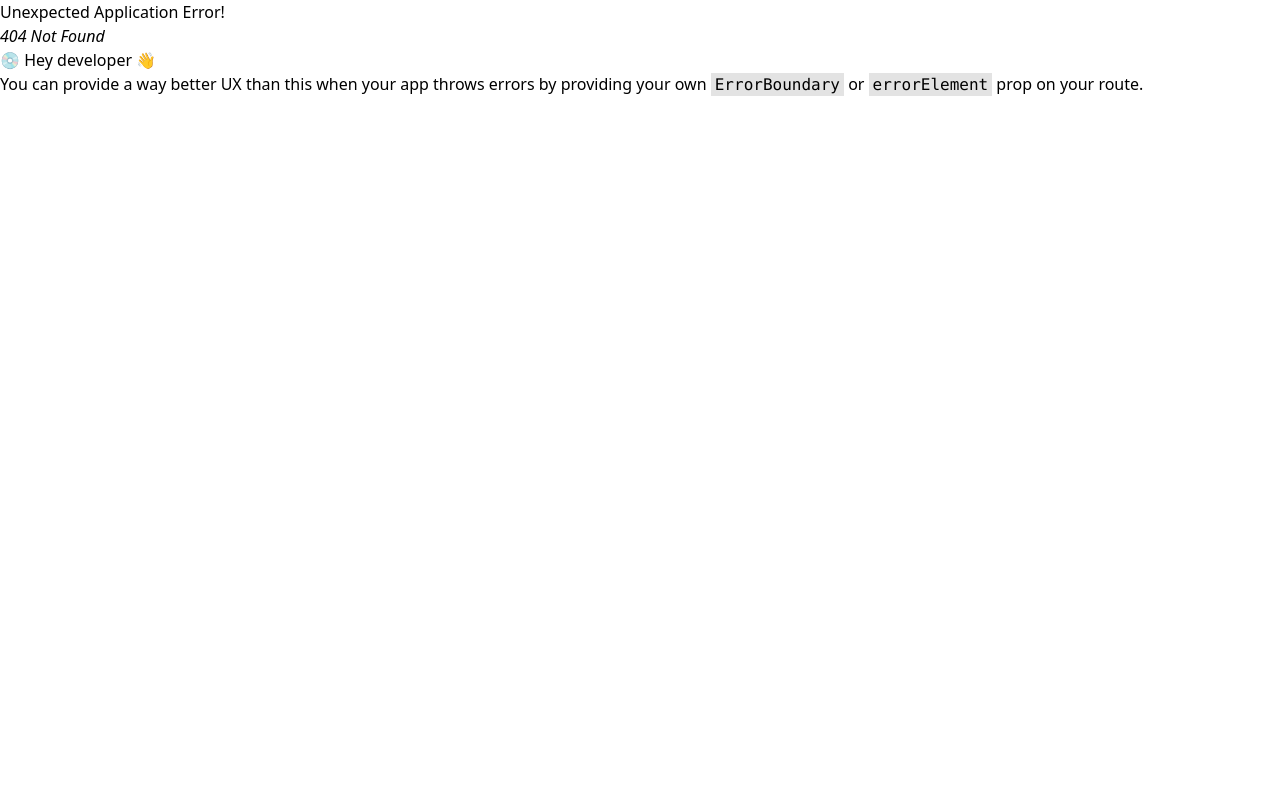
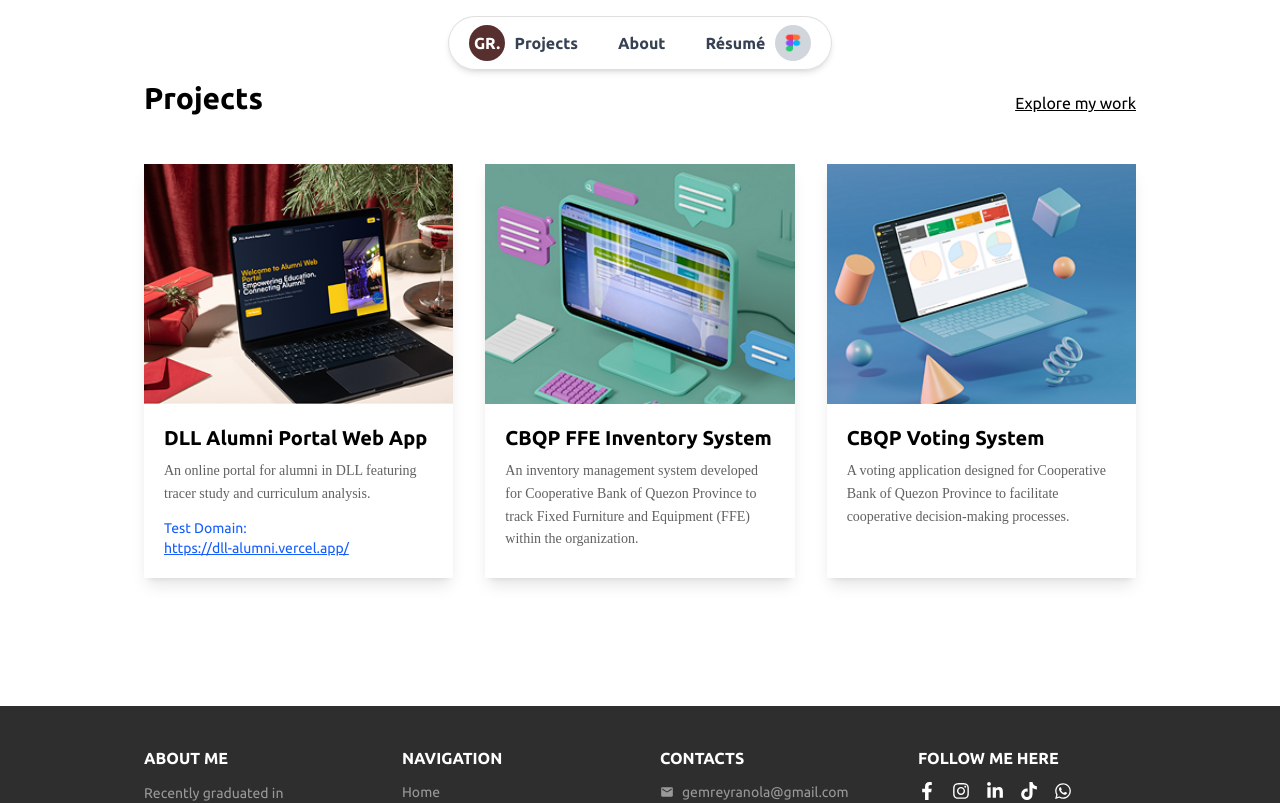
Before and after one commit to gemrey13/gemrey13.github.io, a React (Vite) app: page /projects in a window 1280 px wide. Before the commit this address had no page. Shown: the top 803 px of the page. Built offline with nearby package versions, Linux system fonts and the light colour scheme; a web font is replaced by a local one.

Commit message:
Add ScrollToTop component and update routing; enhance Navbar links for better navigation

```diff
--- /dev/null
+++ b/src/components/SEO/ScrollToTop.tsx
@@ -0,0 +1,14 @@
+import { useEffect } from "react";
+import { useLocation } from "react-router-dom";
+
+const ScrollToTop = (): null => {
+  const { pathname } = useLocation();
+
+  useEffect(() => {
+    window.scrollTo(0, 0); // Scrolls to top left of page
+  }, [pathname]);
+
+  return null;
+};
+
+export default ScrollToTop;
--- a/src/components/ui/Navbar.tsx
+++ b/src/components/ui/Navbar.tsx
@@ -15,10 +15,10 @@ const Navbar = () => {
 
         <ul className="flex space-x-5 text-gray-700 md:space-x-10">
           <li>
-            <NavItemLink to="#" label="Projects" />
+            <NavItemLink to="/projects" label="Projects" />
           </li>
           <li>
-            <NavItemLink to="#" label="About" />
+            <NavItemLink to="/about-me" label="About" />
           </li>
           <li>
             <NavItemLink
--- a/src/layout/MainLayout.tsx
+++ b/src/layout/MainLayout.tsx
@@ -1,10 +1,14 @@
 import { Outlet } from "react-router-dom";
 import Navbar from "../components/ui/Navbar";
 import Footer from "../components/ui/Footer";
+import ScrollToTop from "../components/SEO/ScrollToTop";
+
 
 const MainLayout = () => {
   return (
     <div className="font-ubuntu">
+    <ScrollToTop />
+
       <Navbar />
       <main>
         <Outlet />
--- /dev/null
+++ b/src/pages/Projects.tsx
@@ -0,0 +1,11 @@
+import ProjectsSection from "../components/sections/ProjectsSection";
+
+const Projects = () => {
+  return (
+    <>
+      <ProjectsSection />
+    </>
+  );
+};
+
+export default Projects;
--- a/src/routes.tsx
+++ b/src/routes.tsx
@@ -1,12 +1,14 @@
 import { createBrowserRouter, createRoutesFromElements, Route } from "react-router-dom";
 import Home from "./pages/Home";
 import MainLayout from "./layout/MainLayout";
+import Projects from "./pages/Projects";
 
 export const router = createBrowserRouter(
   createRoutesFromElements(
     <>
       <Route element={<MainLayout />}>
         <Route index element={<Home />} />
+        <Route path="/projects" element={<Projects />} />
       </Route>
     </>
   )
```
